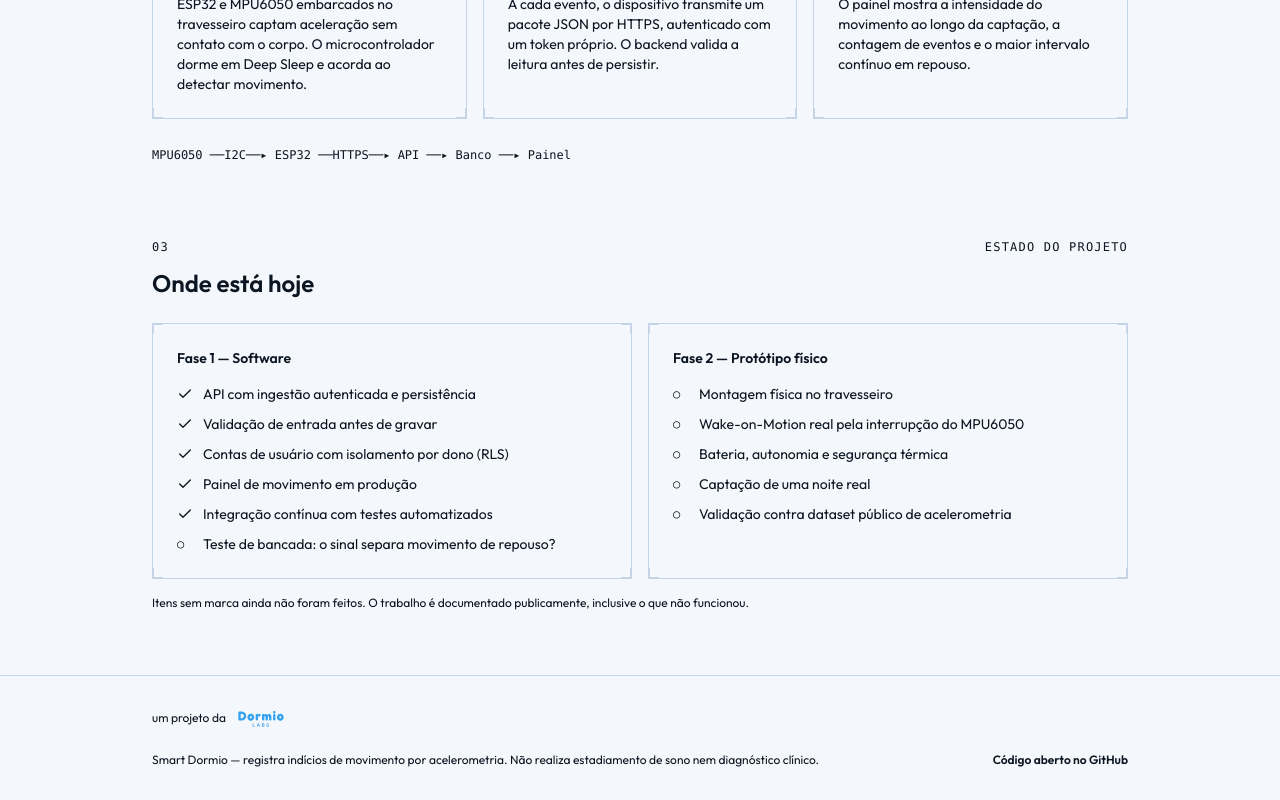
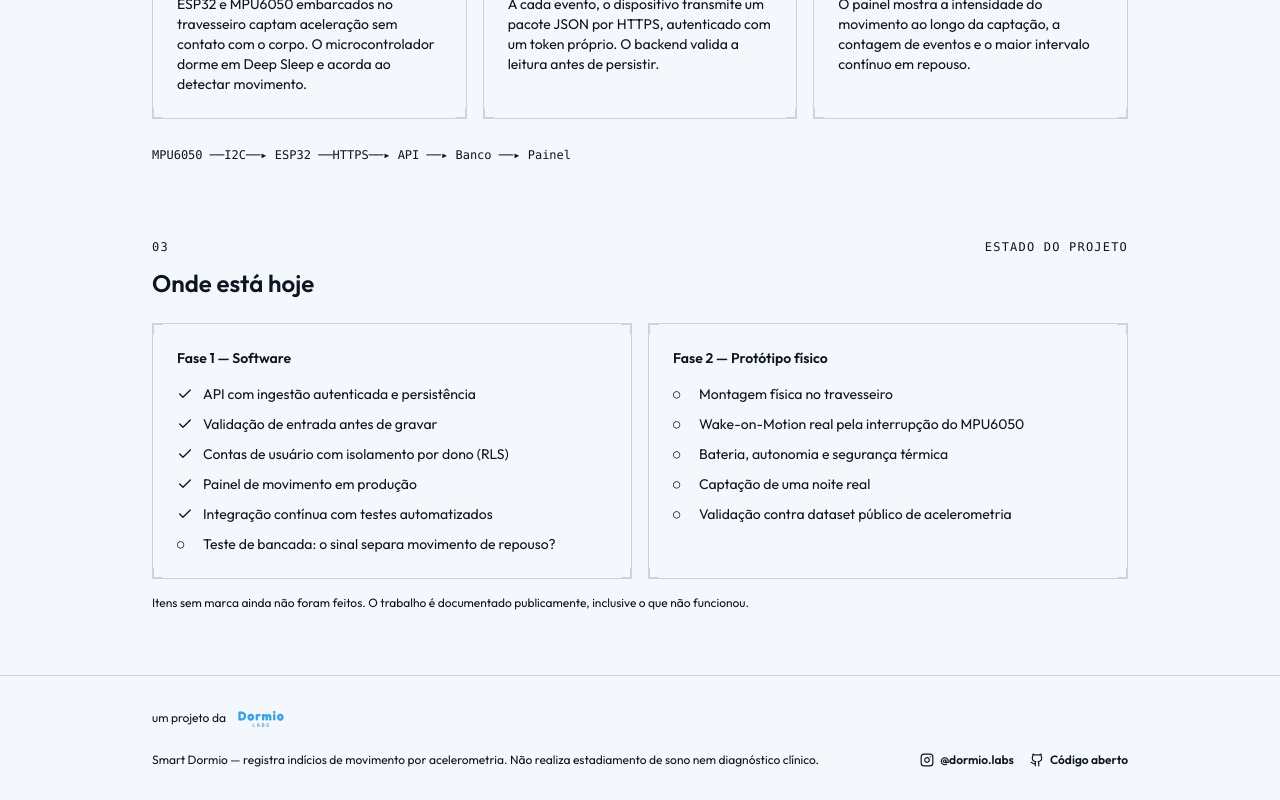
Before and after one commit to vitormendes4072/DormioSmart, a React (Vite) app in the folder frontend/: page / in a window 1280 px wide. Shown: the part 1186-1986 px from the top of the page. Built offline with nearby package versions, Linux system fonts and the light colour scheme; no server answers.

Commit message:
feat: link para o perfil da Dormio Labs no Instagram (UI-12)

```diff
--- a/frontend/src/pages/Landing.tsx
+++ b/frontend/src/pages/Landing.tsx
@@ -1,4 +1,4 @@
-import { ArrowRight, BarChart3, BedDouble, Check, Github, Radio, X } from "lucide-react";
+import { ArrowRight, BarChart3, BedDouble, Check, Github, Instagram, Radio, X } from "lucide-react";
 import { Link } from "react-router";
 
 import { LinhaDeCota, Moldura, RotuloDeSecao } from "../components/Blueprint";
@@ -20,6 +20,7 @@ import { NOME_PRODUTO } from "../lib/ui";
  */
 
 const REPOSITORIO = "https://github.com/vitormendes4072/DormioSmart";
+const INSTAGRAM = "https://www.instagram.com/dormio.labs/";
 
 const REGISTRA = [
   "Eventos de movimento durante o repouso",
@@ -248,11 +249,18 @@ export function Landing() {
               continua sendo uma troca de uma linha se um dia for inlinado. */}
           <div className="flex items-center gap-3">
             <span className="text-xs text-muted-foreground">um projeto da</span>
-            <img
-              src="/dormio-labs.svg"
-              alt="Dormio Labs"
-              className="h-5 w-auto"
-            />
+            {/* A marca da Labs leva ao perfil dela — é onde o trabalho é
+                documentado publicamente. Clicar no logo de uma organização e
+                chegar até ela é o comportamento esperado. */}
+            <a
+              href={INSTAGRAM}
+              target="_blank"
+              rel="noreferrer"
+              aria-label="Dormio Labs no Instagram"
+              className="transition hover:opacity-70"
+            >
+              <img src="/dormio-labs.svg" alt="Dormio Labs" className="h-5 w-auto" />
+            </a>
           </div>
 
           <div className="flex flex-wrap items-center justify-between gap-3">
@@ -260,14 +268,26 @@ export function Landing() {
             {NOME_PRODUTO} — registra indícios de movimento por acelerometria. Não realiza
             estadiamento de sono nem diagnóstico clínico.
           </p>
+          <div className="flex items-center gap-4">
+            <a
+              href={INSTAGRAM}
+              target="_blank"
+              rel="noreferrer"
+              className="inline-flex items-center gap-1.5 text-xs text-primary hover:text-accent transition font-semibold"
+            >
+              <Instagram className="w-3.5 h-3.5" />
+              @dormio.labs
+            </a>
             <a
               href={REPOSITORIO}
               target="_blank"
               rel="noreferrer"
-            className="text-xs text-primary hover:text-accent transition font-semibold"
+              className="inline-flex items-center gap-1.5 text-xs text-primary hover:text-accent transition font-semibold"
             >
-            Código aberto no GitHub
+              <Github className="w-3.5 h-3.5" />
+              Código aberto
             </a>
+          </div>
           </div>
         </div>
       </footer>
```
Lines whose indentation alone changed are shown as unchanged.
